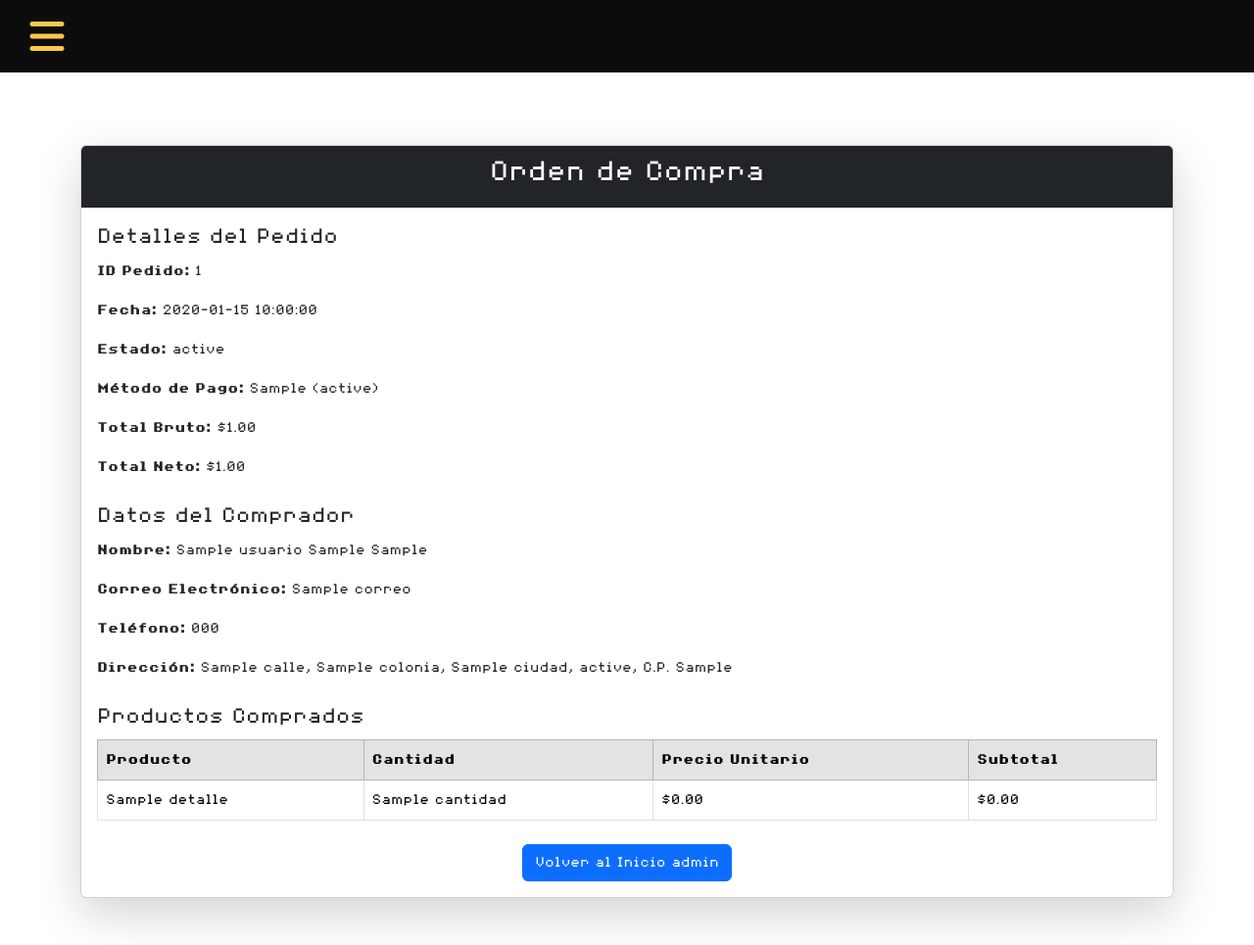
After one commit to bran-avila/tiendaColeccionismo, a PHP site: the page made by views/pedidoAdmin/orden.php in a window 1280 px wide. The commit adds this page. Shown: the whole page at 98% size. Run offline with PHP 8.4, Linux system fonts and the light colour scheme; tables that the repository leaves empty hold one stand-in row (values such as "Sample post"); the template is opened without the code that fills it: most values are stand-ins (such as "Sample title", 1, 10 or a date in 2020).

Commit message:
agregue la pagina pedidos y clientes de admin

```diff
--- a/models/pedido.php
+++ b/models/pedido.php
@@ -203,6 +203,12 @@ class Pedido {
         return $stmt->fetchAll(PDO::FETCH_ASSOC);
     }
 
+    public function obtenerTodos(){
+        $stmt = $this->db->query("SELECT p.*, u.nombre as nombreUsuario, u.correo, e.estado as estadoVenta FROM pedidos p
+                                  JOIN usuarios u ON p.idUsuario = u.idUsuario
+                                  JOIN estatusventa e ON p.idEstatusVenta = e.idEstatusventa");
+        return $stmt->fetchAll(PDO::FETCH_ASSOC);
+   }
 
 }
 ?>
--- a/models/usuario.php
+++ b/models/usuario.php
@@ -45,6 +45,12 @@ class UsuarioModel {
         $stmt->execute([$idUsuario]);
         return $stmt->fetchAll(PDO::FETCH_COLUMN);
     }
+
+
+    public function obtenerTodos(){
+        $stmt = $this->db->query("SELECT * FROM usuarios");
+        return $stmt->fetchAll(PDO::FETCH_ASSOC);
+   }
 }
 
 ?>
--- a/views/layouts/headerAdmin.php
+++ b/views/layouts/headerAdmin.php
@@ -20,10 +20,10 @@ $activeSection = isset($activeSection) ? $activeSection : '';
             <a href="/MICHICOLECCION/" class="dashboard-nav-item <?= $activeSection == 'inicioh' ? 'active' : '' ?>">
                 <i class="fas fa-home"></i> Inicio
             </a>
-            <a href="#" class="dashboard-nav-item <?= $activeSection == 'pedidosh' ? 'active' : '' ?>">
+            <a href="/MICHICOLECCION/admin/pedidos" class="dashboard-nav-item <?= $activeSection == 'pedidosh' ? 'active' : '' ?>">
                 <i class="fas fa-shopping-cart"></i> Pedidos
             </a>
-            <a href="#" class="dashboard-nav-item <?= $activeSection == 'usuariosh' ? 'active' : '' ?>">
+            <a href="/MICHICOLECCION/admin/clientes" class="dashboard-nav-item <?= $activeSection == 'usuariosh' ? 'active' : '' ?>">
                 <i class="fas fa-users"></i> Usuarios
             </a>
             <div class='dashboard-nav-dropdown <?= in_array($activeSection, ['productosh', 'categoríash', 'marcash', 'estadoh']) ? 'show' : '' ?>'>
--- /dev/null
+++ b/views/pedidoAdmin/orden.php
@@ -0,0 +1,63 @@
+<?php
+$titulo = "Orden";
+$css = "Pedidos.css";
+$js = "Pedidos.js";
+$activeSection = 'pedidosh';
+ob_start();
+
+
+?>
+
+<div class="container my-5">
+<div class="card shadow-lg">
+            <div class="card-header bg-dark text-white text-center">
+                <h2>Orden de Compra</h2>
+            </div>
+            <div class="card-body">
+                <h4>Detalles del Pedido</h4>
+                <p><strong>ID Pedido:</strong> <?php echo $pedido['idPedido']; ?></p>
+                <p><strong>Fecha:</strong> <?php echo $pedido['fecha']; ?></p>
+                <p><strong>Estado:</strong> <?php echo $pedido['estado']; ?></p>
+                <p><strong>Método de Pago:</strong> <?php echo $pedido['payment_method']; ?> (<?php echo $pedido['status']; ?>)</p>
+                <p><strong>Total Bruto:</strong> $<?php echo number_format($pedido['totalBruto'], 2); ?></p>
+                <p><strong>Total Neto:</strong> $<?php echo number_format($pedido['totalNeto'], 2); ?></p>
+
+                <h4 class="mt-4">Datos del Comprador</h4>
+                <p><strong>Nombre:</strong> <?php echo $usuario['nombre']; ?> <?php echo $usuario['apellidoP']; ?> <?php echo $usuario['apellidoM']; ?></p>
+                <p><strong>Correo Electrónico:</strong> <?php echo $usuario['correo']; ?></p>
+                <p><strong>Teléfono:</strong> <?php echo $direccion['telefono']; ?></p>
+                <p><strong>Dirección:</strong> <?php echo $direccion['calle']; ?>, <?php echo $direccion['colonia']; ?>, <?php echo $direccion['ciudad']; ?>, <?php echo $direccion['estado']; ?>, C.P. <?php echo $direccion['cp']; ?></p>
+
+                <h4 class="mt-4">Productos Comprados</h4>
+                <table class="table table-bordered table-hover">
+                    <thead class="table-secondary">
+                        <tr>
+                            <th>Producto</th>
+                            <th>Cantidad</th>
+                            <th>Precio Unitario</th>
+                            <th>Subtotal</th>
+                        </tr>
+                    </thead>
+                    <tbody>
+                        <?php foreach ($detalles as $detalle): ?>
+                        <tr>
+                            <td><?php echo $detalle['nombre']; ?></td>
+                            <td><?php echo $detalle['cantidad']; ?></td>
+                            <td>$<?php echo number_format($detalle['precioUnitario'], 2); ?></td>
+                            <td>$<?php echo number_format($detalle['subtotal'], 2); ?></td>
+                        </tr>
+                        <?php endforeach; ?>
+                    </tbody>
+                </table>
+
+                <div class="text-center mt-4">
+                    <a href="/MICHICOLECCION/admin/pedidos" class="btn btn-primary">Volver al Inicio admin</a>
+                </div>
+            </div>
+        </div>
+</div>
+
+<?php
+$contenido = ob_get_clean();
+require_once __DIR__ . '/../layouts/layoutAdmin.php';
+?>
```
Also changed, not shown: controllers/ClienteAdminController.php (added, +16 -0 lines), controllers/pedidoController.php (+28 -1 lines), index.php (+25 -0 lines), views/clienteAdmin/cliente.php (added, +34 -0 lines), views/pedidoAdmin/pedido.php (added, +43 -0 lines).
